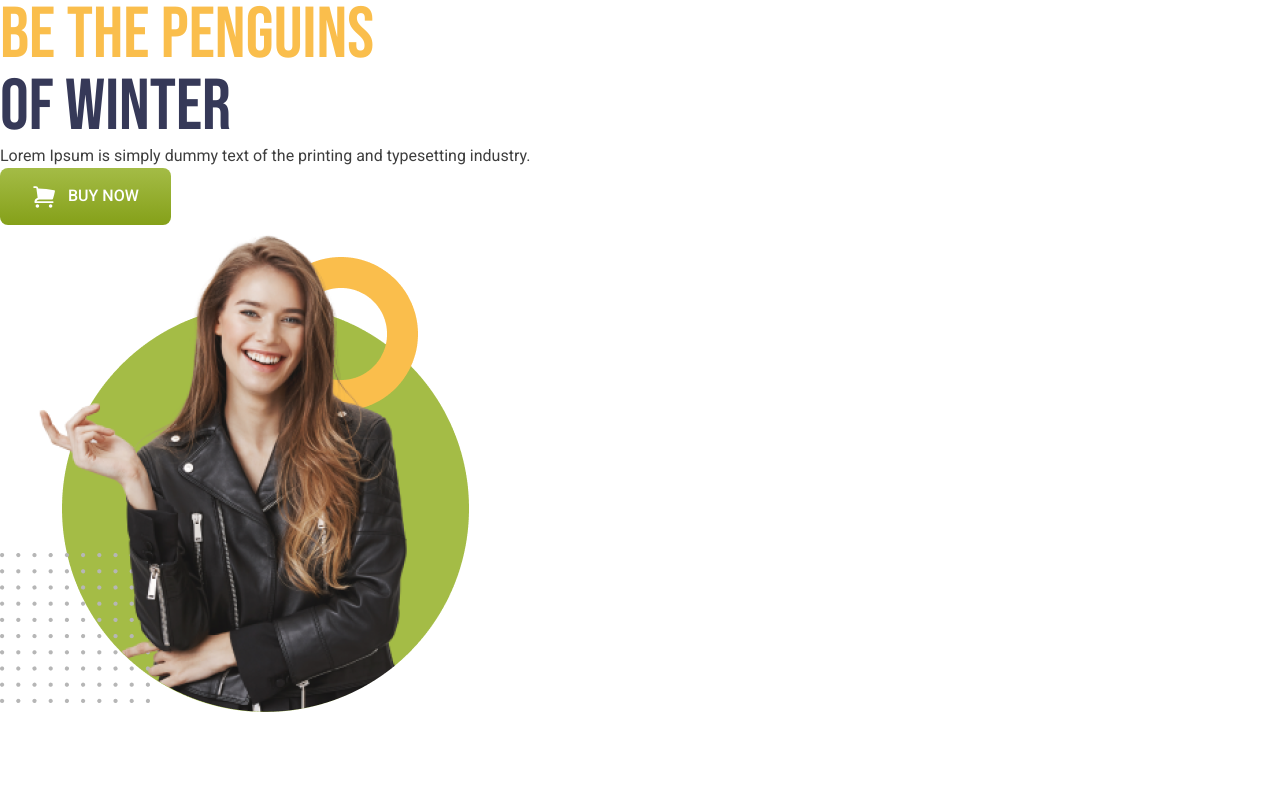
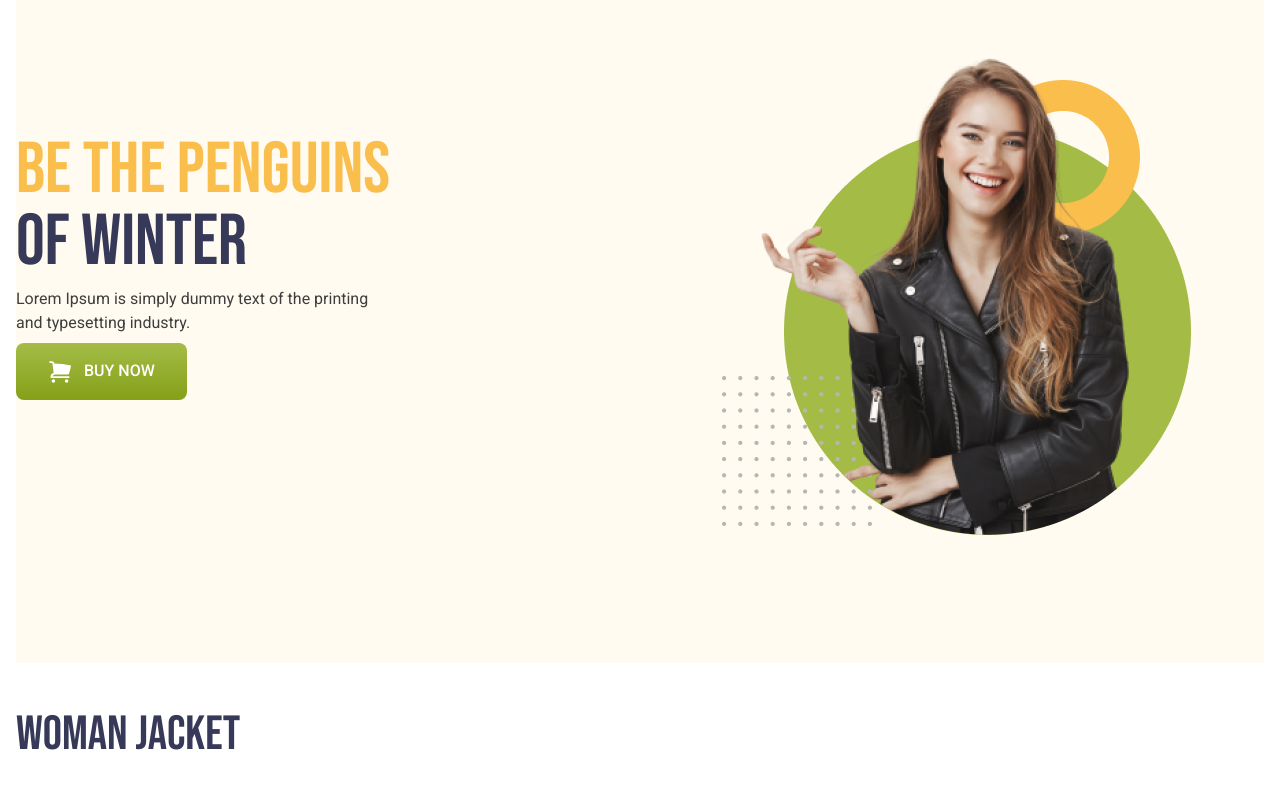
Before and after one commit to showvike/penguin-fashion, a plain HTML site: page index.html in a window 1280 px wide. Drawn offline with nearby package versions, Linux system fonts and the light colour scheme.

Commit message:
banner finished and woman jacket started

```diff
--- a/index.html
+++ b/index.html
@@ -15,22 +15,22 @@
     <!-- tailwind css -->
     <script src="https://cdn.tailwindcss.com"></script>
   </head>
-  <body class="container mx-auto">
+  <body class="px-4">
     <!-- header starts -->
-    <header>
+    <header class="bg-[#FFFBF0] pb-32">
       <!-- nav starts -->
       <nav></nav>
       <!-- nav ends -->
       <!-- banner starts -->
-      <div>
-        <div>
-          <h1 class="font-['Bebas_Neue'] text-7xl">
+      <div class="container mx-auto md:flex items-center gap-x-44 space-y-12">
+        <div class="space-y-2">
+          <h1 class="font-['Bebas_Neue'] text-6xl sm:text-7xl">
             <span class="text-[#FABE4C]">Be the Penguins</span><br /><span
               class="text-[#363958]"
               >of Winter</span
             >
           </h1>
-          <p class="font-['Roboto'] text-[#3E3E3E]">
+          <p class="font-['Roboto'] text-[#3E3E3E] sm:w-2/3">
             Lorem Ipsum is simply dummy text of the printing and typesetting
             industry.
           </p>
@@ -59,7 +59,15 @@
     </header>
     <!-- header ends -->
     <!-- main starts -->
-    <main></main>
+    <main class="container mx-auto mt-12">
+      <!-- woman jacket starts -->
+      <section>
+        <h2 class="font-['Bebas_Neue'] text-5xl text-[#363958]">
+          Woman Jacket
+        </h2>
+      </section>
+      <!-- woman jacket ends -->
+    </main>
     <!-- main ends -->
     <!-- footer starts -->
     <footer></footer>
```
